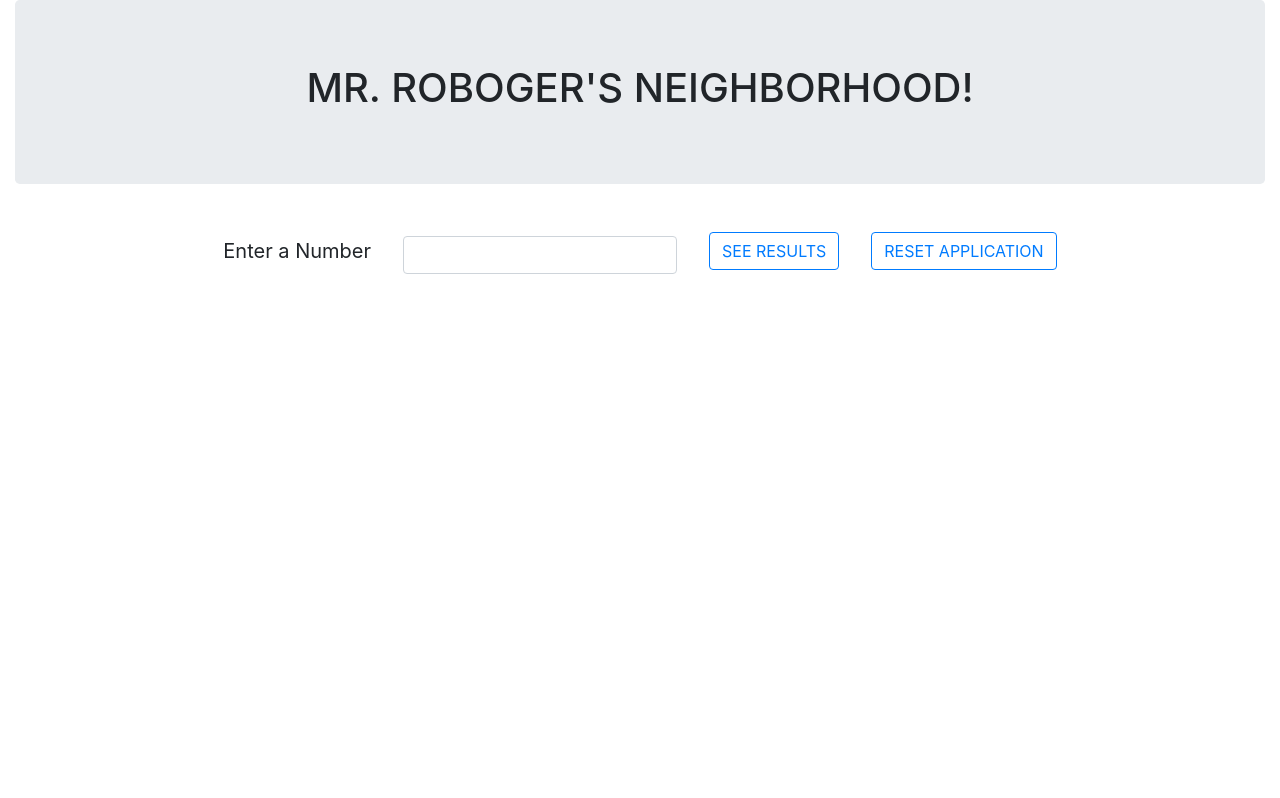
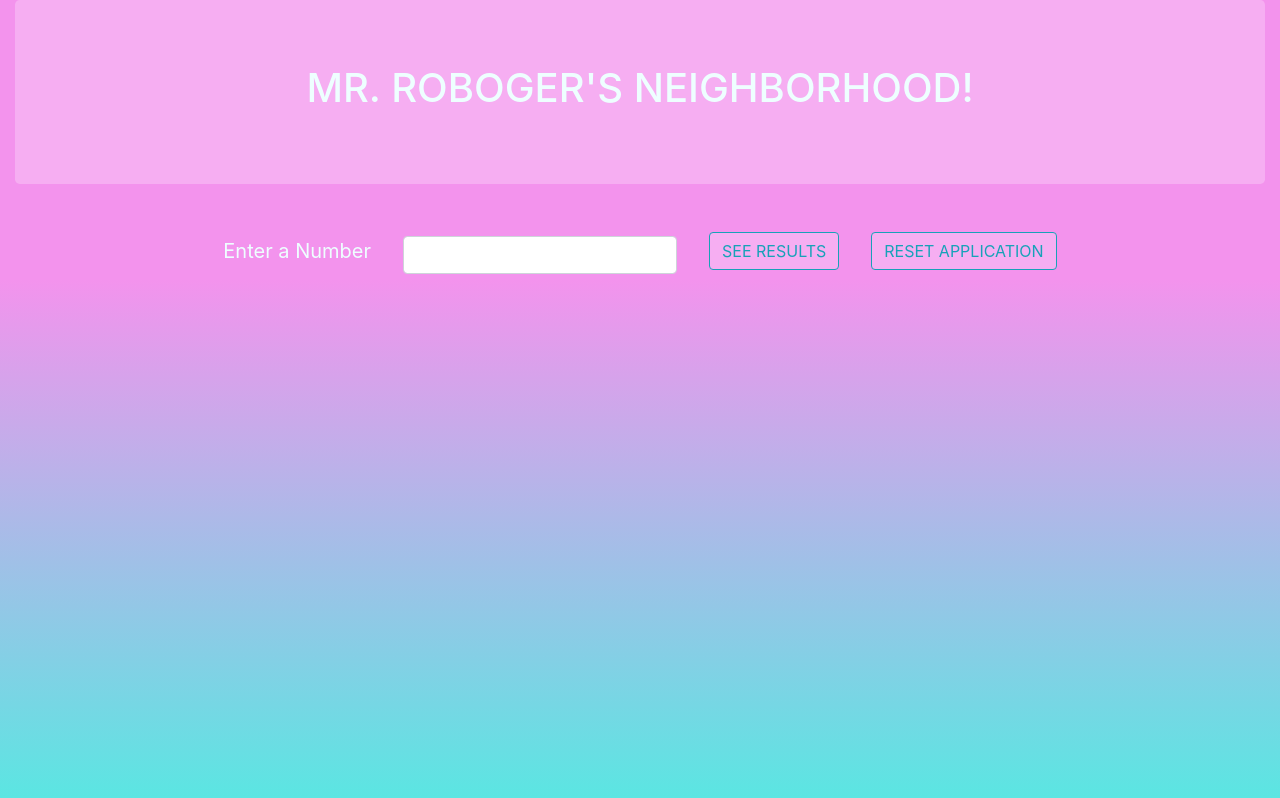
Before and after one commit to Usarneme/mr_roboger_neighborhood, a website with bundled scripts: page index.html in a window 1280 px wide. Built offline with nearby package versions, Linux system fonts and the light colour scheme.

Commit message:
updates the readme to include recommended highest number of beepboops. Adjusts styles and colors.

```diff
--- a/css/styles.css
+++ b/css/styles.css
@@ -4,8 +4,14 @@
   font-size: 16px;
 }
 
+body {
+  min-height: 100vh;
+  background: linear-gradient(180deg,#f393ed,#f393ed 35%,#5ae6e2);
+}
+
 body, body > * {
   font-size: 1.5rem;
+  color: #eff;
 }
 
 ul, li {
@@ -20,6 +26,7 @@ ul, li {
 .result-individual {
   border: 2px solid lightslategray;
   border-bottom: none;
+  background: rgba(255,255,255,0.25);
 }
 
 .result-individual:last-of-type {
@@ -31,6 +38,10 @@ ul, li {
   display: none;
 }
 
+.btn.btn-outline-info, .jumbotron {
+  background: rgba(255,255,255,0.25);
+}
+
 @media all and (min-width: 769px) {
   body, body > * {
     font-size: 1.25rem;
--- a/index.html
+++ b/index.html
@@ -24,16 +24,16 @@
             <input type="text" class="form-control" id="numberInput" required>
           </div>
           <div class="form-group m-2 mt-0 p-2 pt-0">
-            <button type="submit" class="btn btn-outline-primary btn-block text-uppercase mb-2">See Results</button>
+            <button type="submit" class="btn btn-outline-info btn-block text-uppercase mb-2">See Results</button>
           </div>
           <div class="form-group m-2 mt-0 p-2 pt-0">
-            <button type="reset" id="resetButton" class="btn btn-outline-primary btn-block text-uppercase mb-2">Reset Application</button>
+            <button type="reset" id="resetButton" class="btn btn-outline-info btn-block text-uppercase mb-2">Reset Application</button>
           </div>
         </form>
       </div>
       <div class="container">
         <div class="justify-content-center text-center reverse-container">
-          <button class="btn btn-outline-primary text-uppercase" id="reverseButton" type="button">Reverse It</button>
+          <button class="btn btn-outline-info text-uppercase" id="reverseButton" type="button">Reverse It</button>
         </div>
       </div>
       <div class="container">
--- a/js/beepBoop.js
+++ b/js/beepBoop.js
@@ -1,8 +1,8 @@
 function beepBoop(number) {
   // Confirm the number is a number and not alphanum or something else
   if (Number.isNaN(Number(number)) && number !== "0") return new Error("You must submit a number. Please try again.")
-  if (number === "0") return [0]
   const outputArray = [0]
+  if (number === "0") return outputArray
 
   for (let index = 1; index <= Number(number); index += 1) {
     const numbers = (""+index).split("")
```
Also changed, not shown: README.md.
